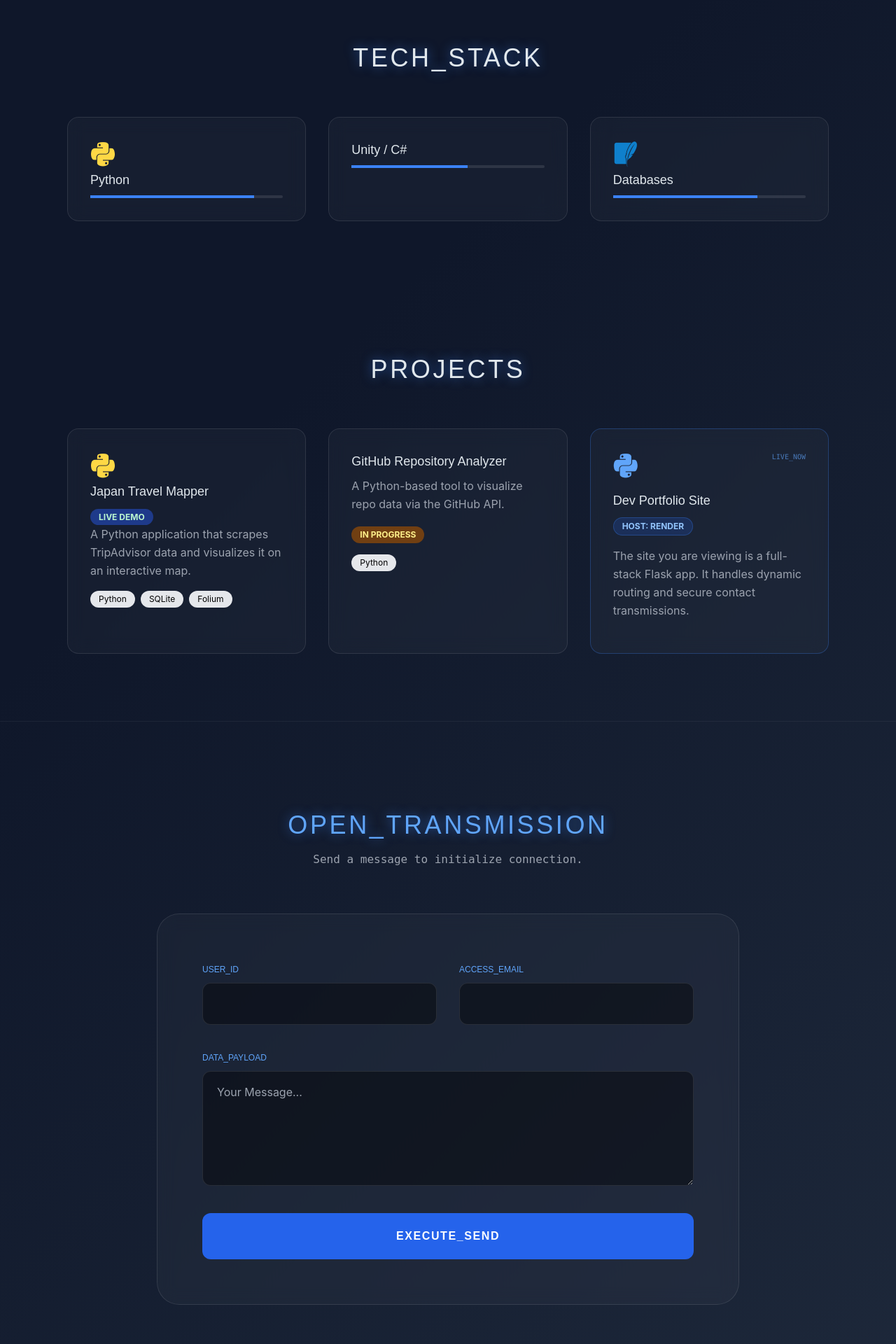
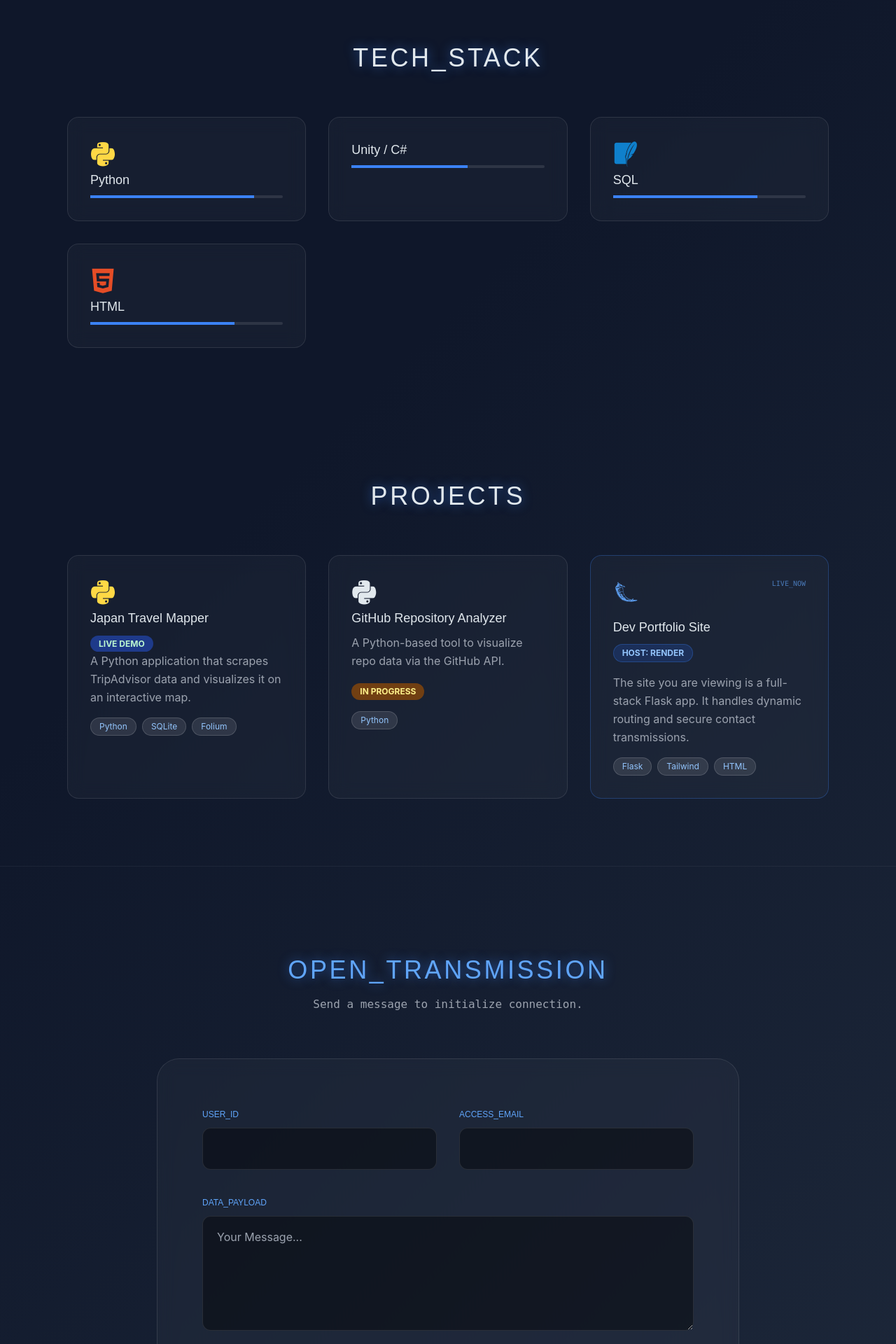
Before and after one commit to larklee45-coder/flask_portfolio, a Flask app: page / in a window 1280 px wide. Shown: the part 1473-3393 px from the top of the page at 70% size. Run offline with Flask 3, Linux system fonts and the light colour scheme; some libraries are stand-ins or nearby versions.

Commit message:
Fixed typos in index.html and updated contact form with proper labels and input types.

```diff
--- a/app.py
+++ b/app.py
@@ -14,9 +14,9 @@ def contact():
     email = request.form.get('email')
     message = request.form.get('message')
 
-    print(f"New message from{name}: {message}")
+    #print(f"New message from{name}: {message}")
 
-    formspree_url = "https://formspree.io/f/your-form-id"  # Replace with your Formspree URL
+    formspree_url = "https://formspree.io/f/mojpnprv"  # Replace with your Formspree URL
     data = {
         "name": name,
         "email": email,
--- a/templates/index.html
+++ b/templates/index.html
@@ -135,7 +135,12 @@
                 </div>
                 <div class="glass-card p-8 rounded-2xl">
                     <i class="devicon-sqlite-plain colored text-4xl mb-4"></i>
-                    <h3 class="font-orbitron text-lg mb-2">Databases</h3>
+                    <h3 class="font-orbitron text-lg mb-2">SQL</h3>
+                    <div class="w-full bg-white/10 h-1 rounded-full"><div class="bg-blue-500 h-1 w-[75%]"></div></div>
+                </div>
+                                <div class="glass-card p-8 rounded-2xl">
+                    <i class="devicon-html5-plain colored text-4xl mb-4"></i>
+                    <h3 class="font-orbitron text-lg mb-2">HTML</h3>
                     <div class="w-full bg-white/10 h-1 rounded-full"><div class="bg-blue-500 h-1 w-[75%]"></div></div>
                 </div>
             </div>
@@ -151,30 +156,35 @@
                     <a href="https://larklee45-coder.github.io/Japan-Travel-app/" target="_blank" rel="noopener noreferrer" class="bg-blue-900 text-green-200 text-xs px-3 py-1 rounded-full mb-4 uppercase font-bold">Live Demo</a>
                     <p class="text-gray-400 mb-4">A Python application that scrapes TripAdvisor data and visualizes it on an interactive map.</p>
                     <div class="flex gap-2">
-                        <span class="bg-gray-200 text-black text-xs px-3 py-1 rounded-full">Python</span>
-                        <span class="bg-gray-200 text-black text-xs px-3 py-1 rounded-full">SQLite</span>
-                        <span class="bg-gray-200 text-black text-xs px-3 py-1 rounded-full">Folium</span>
+                        <span class="bg-white/10 text-blue-300 text-xs px-3 py-1 rounded-full border border-white/15">Python</span>
+                        <span class="bg-white/10 text-blue-300 text-xs px-3 py-1 rounded-full border border-white/15">SQLite</span>
+                        <span class="bg-white/10 text-blue-300 text-xs px-3 py-1 rounded-full border border-white/15">Folium</span>
 
                     </div>
                 </div>
                 <div class="glass-card p-8 rounded-2xl">
-                    <i class="devicon-unity-plain text-4xl mb-4"></i>
+                    <i class="devicon-python-plain text-4xl mb-4"></i>
                     <h3 class="font-orbitron text-lg mb-2">GitHub Repository Analyzer</h3>
                     <p class="text-gray-400 mb-4">A Python-based tool to visualize repo data via the GitHub API.</p>
                     <span class="inline-block bg-yellow-900 text-yellow-200 text-xs px-3 py-1 rounded-full mb-4 uppercase font-bold">In Progress</span>
                     <div class="flex gap-2">
-                        <span class="bg-gray-200 text-black text-xs px-3 py-1 rounded-full">Python</span>
+                        <span class="bg-white/10 text-blue-300 text-xs px-3 py-1 rounded-full border border-white/15">Python</span>
                     </div>
                 </div>
                 <div class="glass-card p-8 rounded-2xl flex flex-col justify-between border-blue-500/30">
             <div>
                 <div class="flex justify-between items-start">
-                    <i class="devicon-python-plain text-4xl mb-4 text-blue-400"></i>
+                    <i class="devicon-flask-plain text-4xl mb-4 text-blue-400"></i>
                     <span class="text-[10px] font-mono text-blue-400 animate-pulse">LIVE_NOW</span>
                 </div>
                 <h3 class="font-orbitron text-lg mb-2">Dev Portfolio Site</h3>
                 <a href="#hero" class="bg-blue-600/20 text-blue-300 text-xs px-3 py-1 rounded-full mb-4 inline-block uppercase font-bold border border-blue-500/30">Host: Render</a>
                 <p class="text-gray-400 mb-4">The site you are viewing is a full-stack Flask app. It handles dynamic routing and secure contact transmissions.</p>
+                <div class="flex flex-wrap gap-2">
+                <span class="bg-white/10 text-blue-300 text-xs px-3 py-1 rounded-full border border-white/15">Flask</span>
+                <span class="bg-white/10 text-blue-300 text-xs px-3 py-1 rounded-full border border-white/15">Tailwind</span>
+                <span class="bg-white/10 text-blue-300 text-xs px-3 py-1 rounded-full border border-white/15">HTML</span>
+            </div>
             </div>
 
             </div>
@@ -191,17 +201,17 @@
                     <form action="/contact" method= "POST" class="space-y-8">
                         <div class="grid grid-cols-1 md:grid-cols-2 gap-8">
                             <div class="space-y-2">
-                                <label class="text-xs font-orbitron text-blue-400 uppercase">User_ID</label>
-                                <input type="text" name="name" class="w-full bg-black/40 border border-white/10 rounded-xl px-5 py-4 focus:border-blue-500 outline-none transition-all">
+                                <label for="name" class="text-xs font-orbitron text-blue-400 uppercase">User_ID</label>
+                                <input type="text" name="name" id="name" class="w-full bg-black/40 border border-white/10 rounded-xl px-5 py-4 focus:border-blue-500 outline-none transition-all">
                             </div>
                             <div class="space-y-2">
-                                <label class="text-xs font-orbitron text-blue-400 uppercase">Access_Email</label>
-                                <input type="email" name="email" class="w-full bg-black/40 border border-white/10 rounded-xl px-5 py-4 focus:border-blue-500 outline-none transition-all">
+                                <label for="email" class="text-xs font-orbitron text-blue-400 uppercase">Access_Email</label>
+                                <input type="email" name="email" id="email" class="w-full bg-black/40 border border-white/10 rounded-xl px-5 py-4 focus:border-blue-500 outline-none transition-all">
                             </div>
                         </div>
                         <div class="space-y-2">
-                            <label class="text-xs font-orbitron text-blue-400 uppercase">Data_Payload</label>
-                            <textarea rows="5" name="message" placeholder="Your Message..." class="w-full bg-black/40 border border-white/10 rounded-xl px-5 py-4 focus:border-blue-500 outline-none transition-all"></textarea>
+                            <label for="message" class="text-xs font-orbitron text-blue-400 uppercase">Data_Payload</label>
+                            <textarea rows="5" name="message" id="message" placeholder="Your Message..." class="w-full bg-black/40 border border-white/10 rounded-xl px-5 py-4 focus:border-blue-500 outline-none transition-all"></textarea>
                         </div>
                         <button type="submit"class="w-full bg-blue-600 hover:bg-blue-500 text-white font-orbitron font-bold py-5 rounded-xl transition-all uppercase tracking-widest">Execute_Send</button>
                     </form>
```
